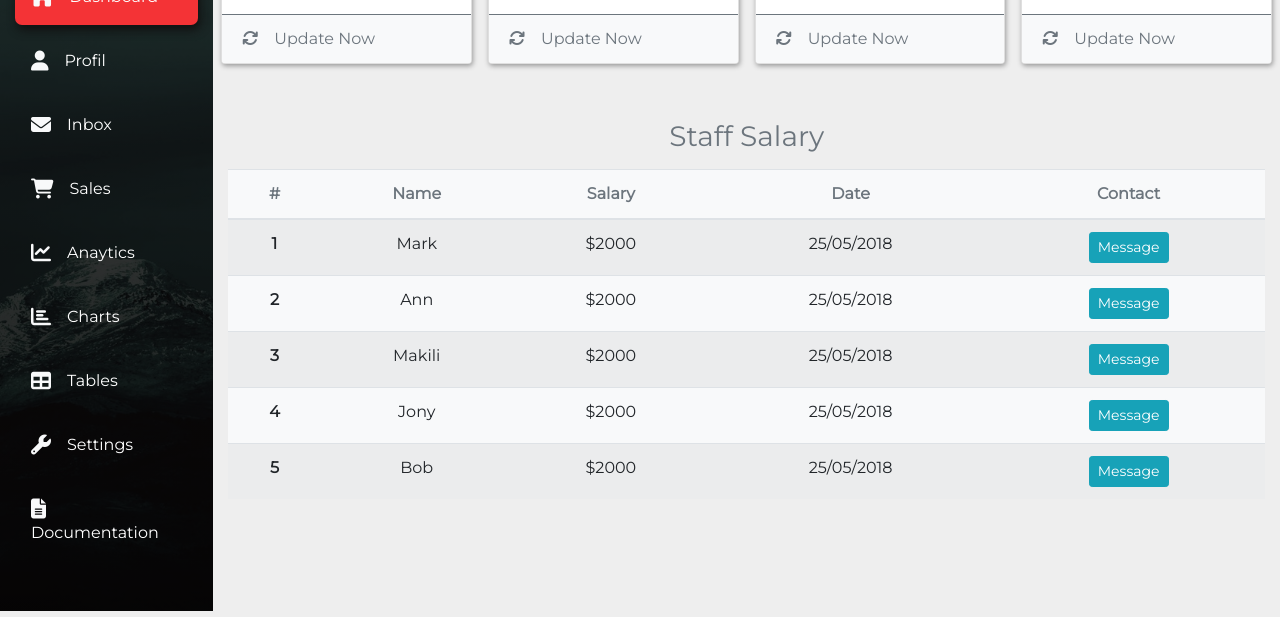
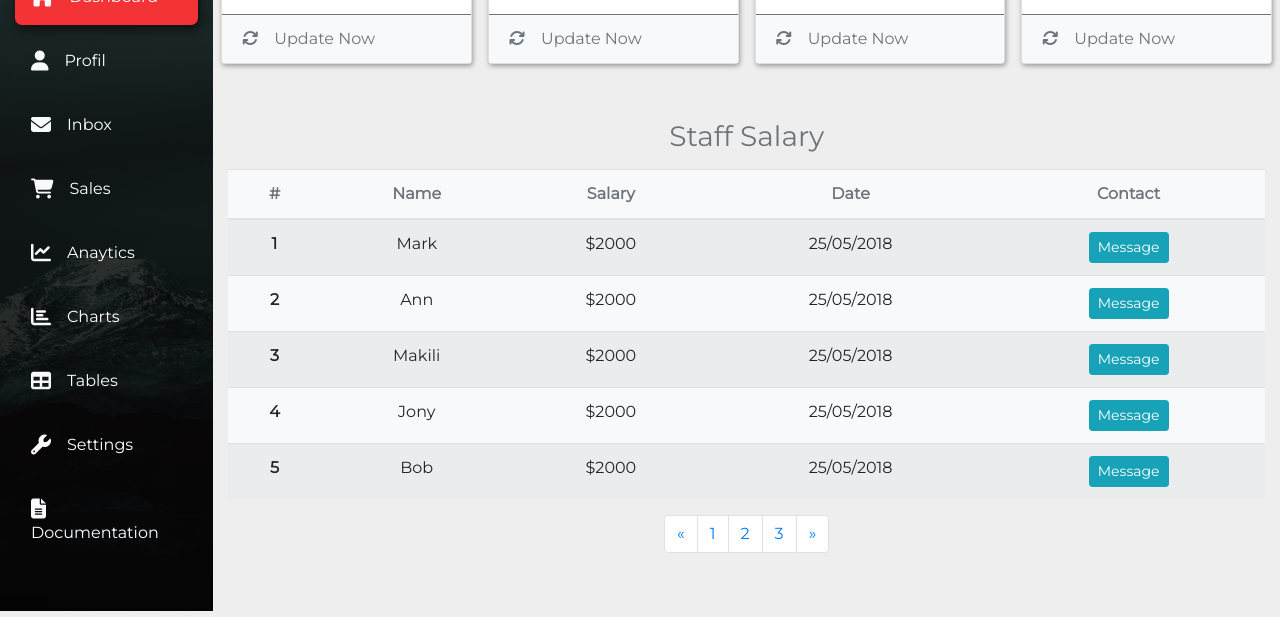
Before and after one commit to neki88/Admin-Dashboard, a plain HTML site: page index.html in a window 1280 px wide. Shown: the part 189-806 px from the top of the page. Drawn offline with nearby package versions, Linux system fonts and the light colour scheme.

Commit message:
paggination

```diff
--- a/index.html
+++ b/index.html
@@ -239,8 +239,26 @@
                                         <td><button type="button" class="btn btn-info btn-sm">Message</button></td>
                                     </tr>
                                 </tbody>
+                            </table>
+                            <!--paggination-->
+                            <nav aria-label="Page navigation example">
+                                <ul class="pagination justify-content-center">
+                                    <li class="page-item">
+                                        <a class="page-link" href="#" aria-label="Previous">
+                                            <span aria-hidden="true">&laquo;</span>
+                                        </a>
+                                    </li>
+                                    <li class="page-item"><a class="page-link" href="#">1</a></li>
+                                    <li class="page-item"><a class="page-link" href="#">2</a></li>
+                                    <li class="page-item"><a class="page-link" href="#">3</a></li>
+                                    <li class="page-item">
+                                        <a class="page-link" href="#" aria-label="Next">
+                                            <span aria-hidden="true">&raquo;</span>
+                                        </a>
+                                    </li>
+                                </ul>
+                            </nav>
 
-                            </table>
                         </div>
                         <div class="col-12">
                         </div>
```
